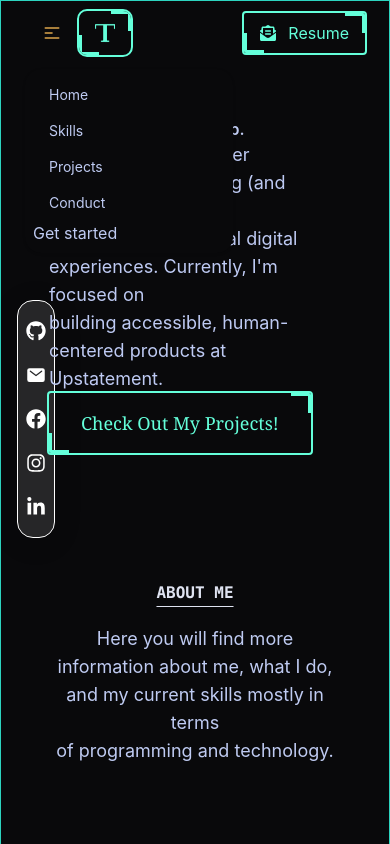
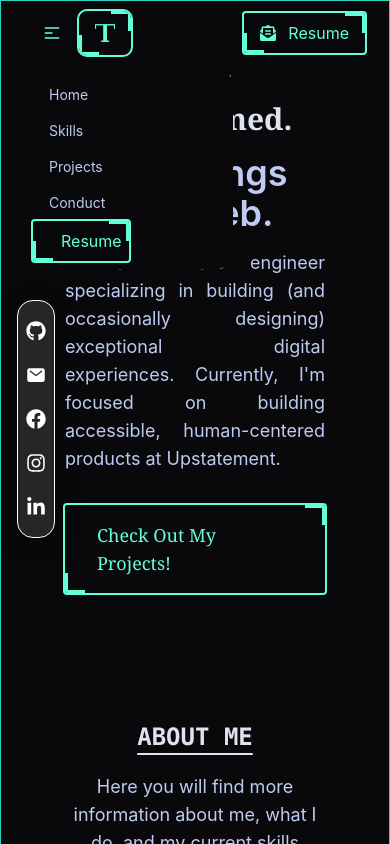
Before and after one commit to taslimahmed313/my-site, a React (Create React App) app: page / in a window 390 px wide. Both pictures are taken after a click on the label 52 px from the left and 33 px from the top of the page. Shown: the top 844 px of the page. Built offline with nearby package versions, Linux system fonts and the light colour scheme.

Commit message:
Responsive

```diff
--- a/src/Components/Header/Header.js
+++ b/src/Components/Header/Header.js
@@ -12,7 +12,7 @@ const Header = () => {
               <label tabIndex={0} className="btn btn-ghost lg:hidden">
                 <svg
                   xmlns="http://www.w3.org/2000/svg"
-                  className="h-5 w-5"
+                  className="h-5 w-5 text-[#64ffda]"
                   fill="none"
                   viewBox="0 0 24 24"
                   stroke="currentColor"
@@ -43,13 +43,24 @@ const Header = () => {
                   <a href="#conduct">Conduct</a>
                 </li>
                 <div className="navbar-end">
-                  <a href="k">Get started</a>
+                  <a
+                    href="https://drive.google.com/file/d/1OB6MECjzqtaj5RVqGqXV-
+                     NZx4VcOl4oR/view?usp=sharing"
+                    target="_blank"
+                    className="outline allsides-8 outline-2 px-4 flex items-center py-2
+                    rounded-sm outline-[#64FFDA] text-[#64ffda]"
+                    rel="noreferrer"
+                  >
+                    <FaEnvelopeOpenText className="mr-3"></FaEnvelopeOpenText>
+                    Resume
+                  </a>
                 </div>
               </ul>
             </div>
             <a
               href="#home"
-              className="normal-case text-xl font-serif outline outline-2 px-4 py-3 rounded-lg outline-[#64FFDA]  allsides-8 text-[#64ffda]"
+              className="normal-case text-xl font-serif outline outline-2 px-4 py-3 rounded-lg
+               outline-[#64FFDA]  allsides-8 text-[#64ffda]"
             >
               <img className="w-5" src={logo} alt="" />
             </a>
--- a/src/Components/Home/About/About.js
+++ b/src/Components/Home/About/About.js
@@ -3,22 +3,22 @@ import Skills from '../Skills/Skills';
 
 const About = () => {
     return (
-      <div className="my-32 lg:px-16 px-8">
+      <div className="my-32 lg:px-16 px-12">
         <div data-aos="zoom-in" data-aos-duration="2000">
           <h1
-            className="lg:text-4xl text-center underline text-[#dfe3f1] font-semibold
+            className="lg:text-4xl text-2xl text-center underline text-[#dfe3f1] font-semibold
            font-mono underline-offset-8"
           >
             ABOUT ME
           </h1>
-          <p className="text-[#BFCBF2] text-lg text-center mt-5">
+          <p className="text-[#BFCBF2] text-lg text-center mt-5 lg:w-[550px] mx-auto">
             Here you will find more information about me, what I do, and my
-            current skills mostly in terms <br /> of programming and technology.
+            current skills mostly in terms  of programming and technology.
           </p>
         </div>
         <div className="mt-24 grid lg:grid-cols-2 grid-cols-1">
           <div data-aos="zoom-in" data-aos-duration="2000">
-            <h3 className="text-3xl font-semibold text-[#dfe3f1]">
+            <h3 className="lg:text-3xl text-2xl font-semibold text-[#dfe3f1]">
               Get to know me!
             </h3>
             <p className="mt-5 text-[#BFCBF2] text-lg text-justify">
@@ -43,7 +43,7 @@ const About = () => {
                 <a
                   href="#conduct"
                   className="outline outline-2 font-serif allsides-8 text-lg text-[#64ffda]
-                px-6 py-3 lg:mt-8 inline-block rounded-sm outline-[#64FFDA]"
+                px-6 py-3 my-8 inline-block rounded-sm outline-[#64FFDA]"
                   rel="noreferrer"
                 >
                   Conduct Me!
--- a/src/Components/Home/Conduct/Conduct.js
+++ b/src/Components/Home/Conduct/Conduct.js
@@ -29,24 +29,23 @@ const Conduct = () => {
   };
 
   return (
-    <div className="my-32 lg:px-16 px-8">
+    <div className="my-32 lg:px-16 px-12">
       <div data-aos="zoom-out" data-aos-duration="2000">
         <h1
-          className="lg:text-4xl text-center uppercase underline text-[#dfe3f1]
+          className="lg:text-4xl text-2xl text-center uppercase underline text-[#dfe3f1]
             font-semibold   font-mono underline-offset-8"
         >
           Get In Touch
         </h1>
-        <p className="mt-5 text-center text-lg font-semibold text-[#BFCBF2]">
+        <p className="mt-5 text-center text-lg lg:w-[550px] mx-auto font-semibold text-[#BFCBF2]">
           {" "}
           I’m looking for new opportunities, my Email is always open.
-          <br /> Feel free to Contact me by submitting the form below and I will{" "}
-          <br />
+           Feel free to Contact me by submitting the form below and I will
           get back to you as soon as possible.
         </p>
       </div>
       <div
-        className="morphy lg:w-[400px] w-full mx-auto mt-10 p-8"
+        className="morphy lg:w-[400px] w-full mx-auto mt-10 lg:p-8 p-4"
         data-aos="zoom-in"
         data-aos-duration="2000"
       >
--- a/src/Components/Home/Intro/Intro.js
+++ b/src/Components/Home/Intro/Intro.js
@@ -2,22 +2,20 @@ import React from 'react';
 
 const Intro = () => {
     return (
-      <div id="intro" className="lg:px-16 px-8 lg:mt-10">
+      <div id="intro" className="lg:px-16 px-12 lg:mt-10">
         <div data-aos="zoom-in" data-aos-duration="2000">
           <p className="text-[#64ffda] text-xl font-mono font-medium">
             Hi, my name is
           </p>
-          <h1 className="text-[#dfe3f1] lg:text-7xl font-semibold font-serif lg:mt-5">
+          <h1 className="text-[#dfe3f1] lg:text-7xl text-3xl  my-2 font-semibold font-serif lg:mt-5">
             Taslim Ahmed.
           </h1>
-          <h1 className="text-[#bfcbf2] lg:text-7xl font-semibold lg:mt-5">
+          <h1 className="text-[#bfcbf2] lg:text-7xl text-4xl my-4 font-semibold lg:mt-5">
             I build things for the web.
           </h1>
-          <p className="text-[#becaf3] lg:mt-5 text-lg">
-            I'm a software engineer specializing in building (and occasionally{" "}
-            <br />
-            designing) exceptional digital experiences. Currently, I'm focused
-            on <br />
+          <p className="text-[#becaf3] lg:w-[550px] text-justify lg:mt-5 text-lg">
+            I'm a software engineer specializing in building (and occasionally
+            designing) exceptional digital experiences. Currently, I'm focused on
             building accessible, human-centered products at Upstatement.
           </p>
         </div>
@@ -27,7 +25,7 @@ const Intro = () => {
                usp=sharing"
             target="_blank"
             className="outline outline-2 font-serif allsides-8 text-lg text-[#64ffda] px-8 py-4
-           lg:mt-12 inline-block rounded-sm outline-[#64FFDA]"
+           lg:mt-12 mt-8 inline-block rounded-sm outline-[#64FFDA]"
             rel="noreferrer"
           >
             Check Out My Projects!
--- a/src/Components/Home/Projects/Projects.js
+++ b/src/Components/Home/Projects/Projects.js
@@ -5,10 +5,10 @@ import project3 from "../../../logo/project-3.png";
 
 const Projects = () => {
     return (
-      <div id="projects" className="my-32 lg:px-16 px-8">
+      <div id="projects" className="my-32 lg:px-16 px-12">
         <div data-aos="zoom-out-up" data-aos-duration="2000">
           <h1
-            className="lg:text-4xl text-center uppercase underline text-[#dfe3f1]
+            className="lg:text-4xl text-2xl text-center uppercase underline text-[#dfe3f1]
             font-semibold   font-mono underline-offset-8"
           >
             Projects
@@ -19,7 +19,7 @@ const Projects = () => {
           </p>
         </div>
         <div className="mt-24">
-          <h2 className="text-3xl font-semibold text-[#dfe3f1]">
+          <h2 className="lg:text-3xl text-2xl font-semibold text-[#dfe3f1]">
             Some Things I’ve Built
           </h2>
         </div>
```
